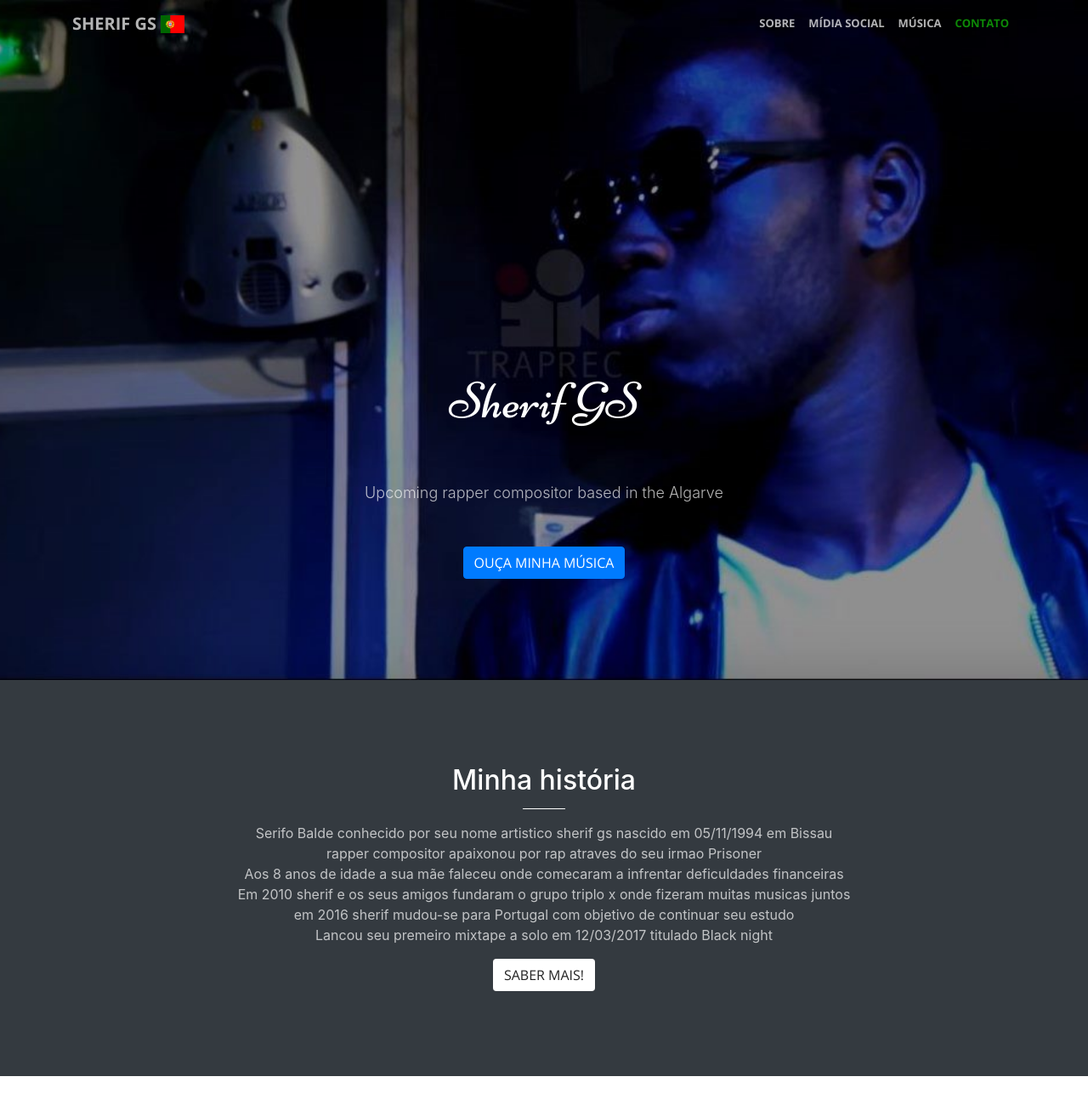
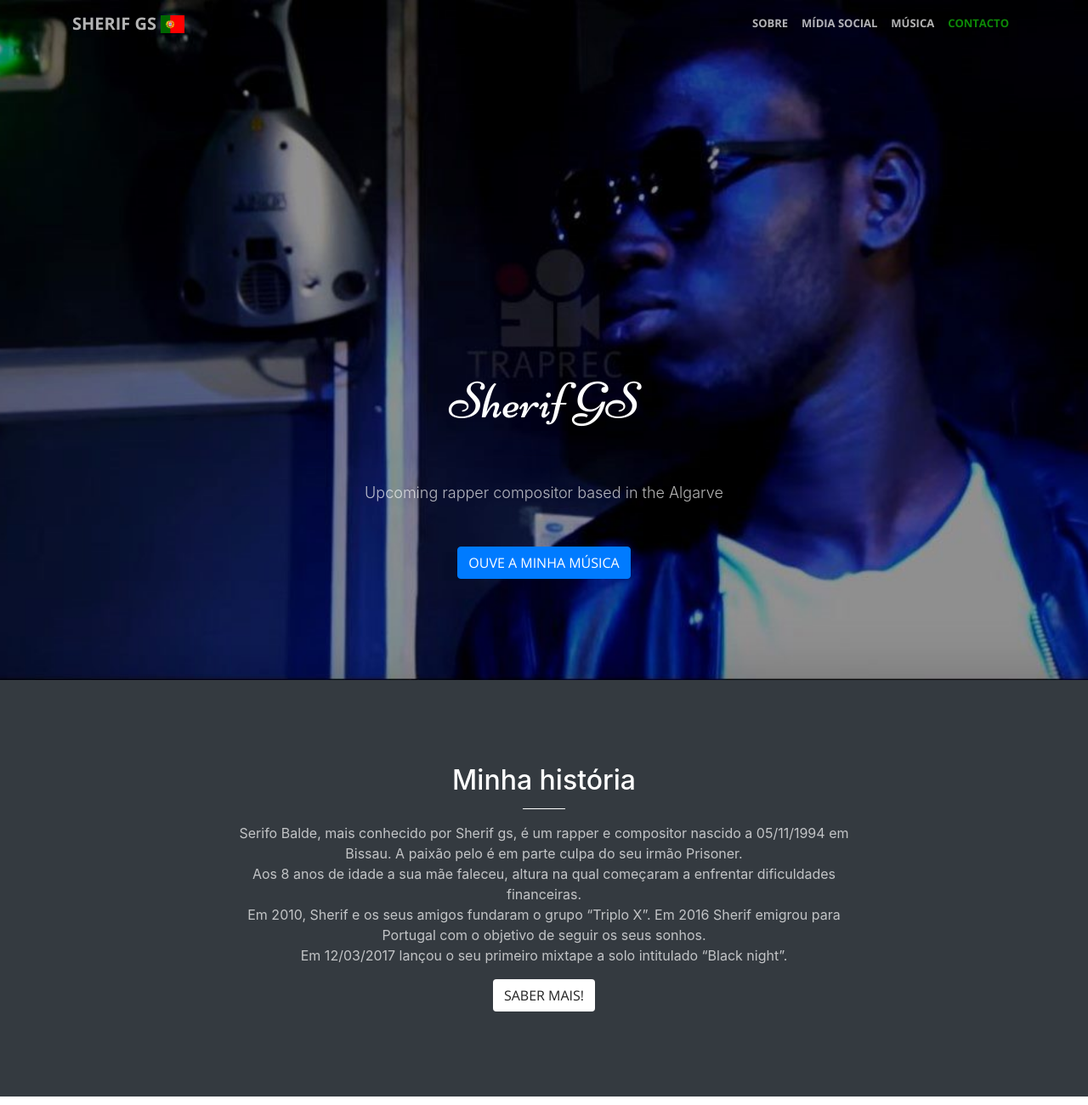
Before and after one commit to jcebuck/sherifgs-web, a website with bundled scripts: page index.html in a window 1280 px wide. Shown: the top 1300 px of the page at 85% size. Built offline with nearby package versions, Linux system fonts and the light colour scheme.

Commit message:
Correct Portuguese translation

```diff
--- a/css/creative.css
+++ b/css/creative.css
@@ -138,6 +138,8 @@ body {
         #mainNav.navbar-shrink .navbar-brand {
           font-size: 16px;
           color: #0D8907; }
+          #mainNav.navbar-shrink .navbar-brand .flag-icon {
+          vertical-align: middle; }
           #mainNav.navbar-shrink .navbar-brand:focus, #mainNav.navbar-shrink .navbar-brand:hover {
             color: #0D8907; }
         #mainNav.navbar-shrink .navbar-nav > li.nav-item > a.nav-link,
--- a/index.html
+++ b/index.html
@@ -49,7 +49,7 @@
               <a class="nav-link js-scroll-trigger" href="#portfolio">Música</a>
             </li>
             <li class="nav-item">
-              <a class="nav-link js-scroll-trigger" href="#contact">Contato</a>
+              <a class="nav-link js-scroll-trigger" href="#contact">Contacto</a>
             </li>
           </ul>
         </div>
@@ -64,7 +64,7 @@
           <p>
             Upcoming rapper compositor based in the Algarve
           </p>
-          <a class="btn btn-primary btn-xl js-scroll-trigger" href="#portfolio">Ouça minha música</a>
+          <a class="btn btn-primary btn-xl js-scroll-trigger" href="#portfolio">Ouve a minha música</a>
         </div>
       </div>
     </header>
@@ -75,10 +75,10 @@
           <div class="col-lg-8 mx-auto text-center">
             <h2 class="section-heading text-white">Minha história</h2>
             <hr class="light">
-            <p class="text-faded">Serifo Balde conhecido por seu nome artistico sherif gs nascido em 05/11/1994 em Bissau rapper compositor  apaixonou por rap atraves do seu irmao Prisoner <br>
-Aos 8 anos de idade a sua mãe faleceu onde comecaram a infrentar deficuldades financeiras <br>
-Em 2010 sherif e os seus amigos fundaram o grupo triplo x onde fizeram muitas musicas juntos em 2016 sherif mudou-se para Portugal com objetivo de continuar seu estudo <br>
-Lancou seu premeiro mixtape a solo em 12/03/2017 titulado Black night</p>
+            <p class="text-faded">Serifo Balde, mais conhecido por Sherif gs, é um rapper e compositor nascido a 05/11/1994 em Bissau.  A paixão pelo é em parte culpa do seu irmão Prisoner.<br>
+Aos 8 anos de idade a sua mãe faleceu, altura na qual começaram a enfrentar dificuldades financeiras.<br>
+Em 2010, Sherif e os seus amigos fundaram o grupo “Triplo X”.  Em 2016 Sherif emigrou para Portugal com o objetivo de seguir os seus sonhos.<br>
+Em 12/03/2017 lançou o seu primeiro mixtape a solo intitulado “Black night”.</p>
             <a class="btn btn-default btn-xl js-scroll-trigger" href="#services">Saber mais!</a>
           </div>
         </div>
@@ -160,9 +160,9 @@ Lancou seu premeiro mixtape a solo em 12/03/2017 titulado Black night</p>
       <div class="container">
         <div class="row">
           <div class="col-lg-8 mx-auto text-center">
-            <h2 class="section-heading">Vamos entrar em contato!</h2>
+            <h2 class="section-heading">Vamos entrar em contacto!</h2>
             <hr class="primary">
-            <p>Interessado em trabalhar comigo, isso é ótimo! Me ligue ou envie um e-mail e irei voltar para você o mais rápido possível!</p>
+            <p>Interessado em trabalhar comigo? Isso é óptimo! Contacte-me via e-mail ou telefone e eu irei responder o quanto antes!</p>
           </div>
         </div>
         <div class="row">
```
